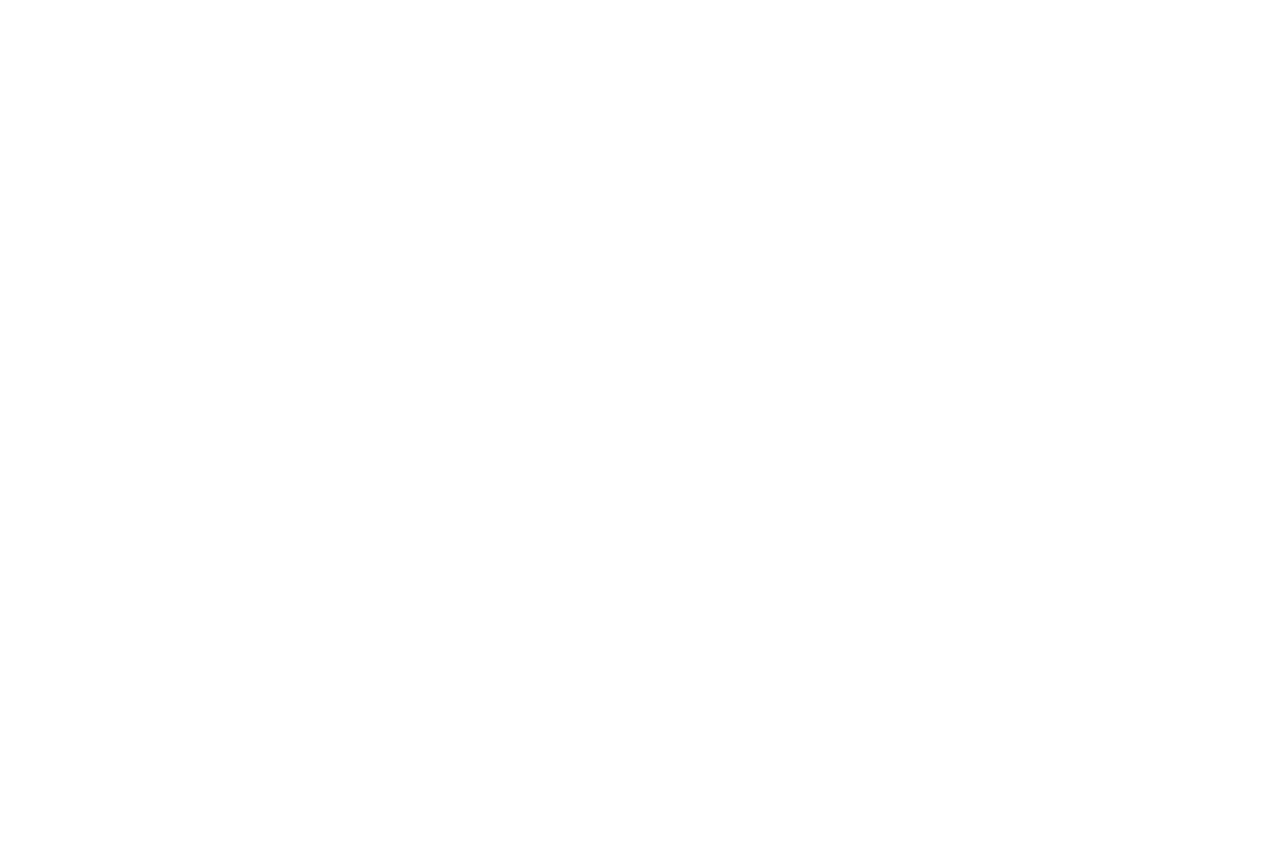
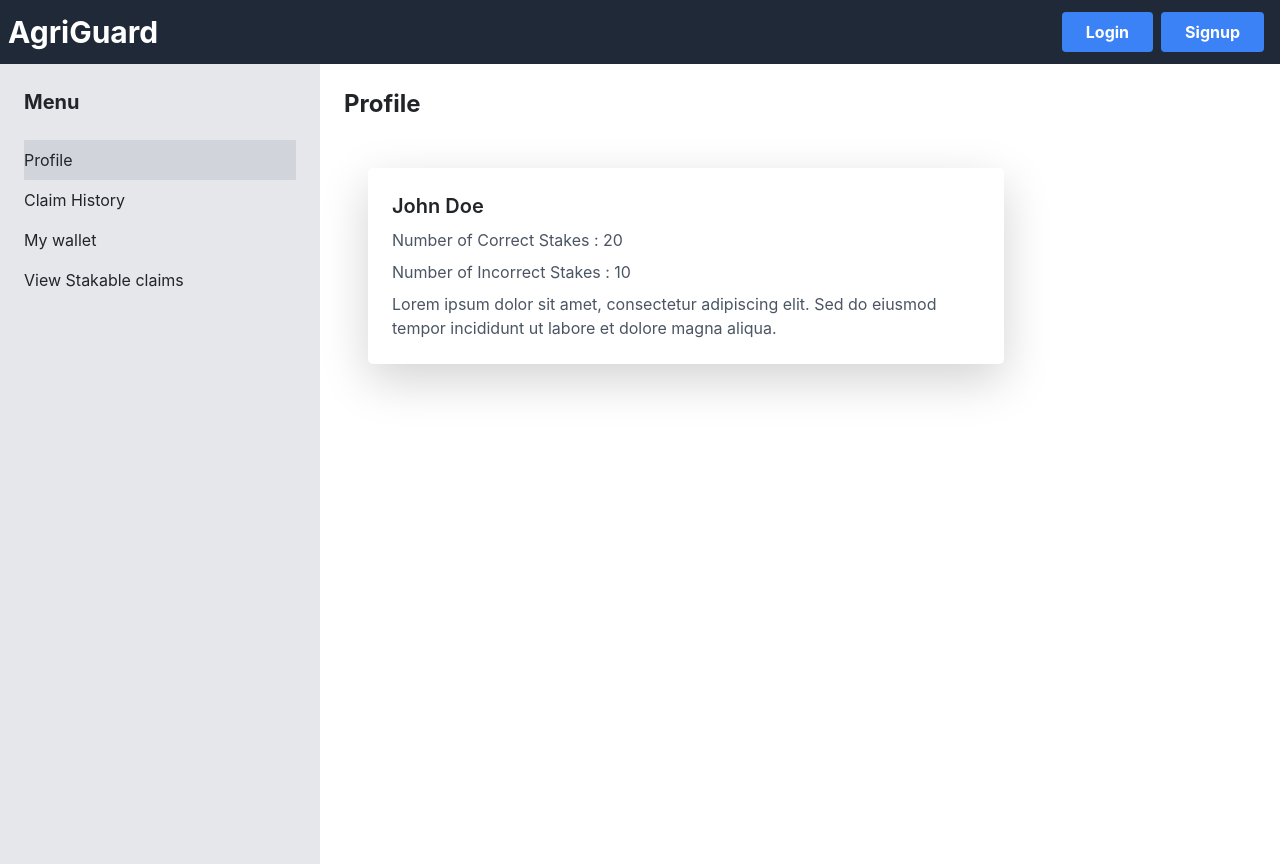
Before and after one commit to srcode03/AgriGuard, a React (Create React App) app in the folder agriguard/: page /validator-profile in a window 1280 px wide. Before the commit this address had no page. Before the commit the page ends 800 px from the top, so only its background shows below. Built offline with nearby package versions, Linux system fonts and the light colour scheme.

Commit message:
implemented validator profilepage

```diff
--- a/agriguard/src/App.js
+++ b/agriguard/src/App.js
@@ -2,6 +2,7 @@ import "./App.css";
 import Login from "./Components/Login";
 import Signup from "./Components/Signup";
 import Home from "./Components/Home";
+import ValidatorProfilePage from "./Components/ValidatorProfilePage";
 import { BrowserRouter as Router, Routes, Route } from "react-router-dom";
 import FarmerProfile from "./Components/FarmerProfile";
 function App() {
@@ -13,6 +14,7 @@ function App() {
           <Route path="/signup" element={<Signup />} />
           <Route path="/login" element={<Login />} />
           <Route path="/farmer_profile" element={<FarmerProfile />} />
+          <Route path="/validator-profile" element={<ValidatorProfilePage />} />
         </Routes>
       </Router>
     </div>
--- a/agriguard/src/Components/Signup.jsx
+++ b/agriguard/src/Components/Signup.jsx
@@ -6,7 +6,9 @@ function Signup() {
     fullName: "",
     email: "",
     password: "",
-    userType: "", // New field for user type
+    userType: "",
+    location: "",
+    phoneNo: "" // New field for user type
   });
 
   const handleChange = (e) => {
--- /dev/null
+++ b/agriguard/src/Components/ValidatorProfilePage.jsx
@@ -0,0 +1,207 @@
+import React, { useState } from "react";
+import Navbar from "./Navbar";
+
+
+const ValidatorClaimHistory = () => {
+    // get claim history of validator from database
+    const history = [
+      { claimid: '1', status: 'accepted' , stakedAmount: '2'},
+      { claimid: '2', status: 'accepted' , stakedAmount: '2'},
+      { claimid: '3', status: 'accepted' , stakedAmount: '1'},
+      { claimid: '4', status: 'rejected' , stakedAmount: '5'}
+    ];
+
+    return (
+      <div>
+        <table className="min-w-full divide-y divide-gray-200">
+          <thead className="bg-gray-50">
+            <tr>
+              <th scope="col" className="text-center px-6 py-3 text-xs font-medium text-gray-500 uppercase tracking-wider">
+                Claim ID
+              </th>
+              <th scope="col" className="px-6 py-3 text-center text-xs font-medium text-gray-500 uppercase tracking-wider">
+                Staked Amount
+              </th>
+              <th scope="col" className="px-6 py-3 text-center text-xs font-medium text-gray-500 uppercase tracking-wider">
+                Status
+              </th>
+            </tr>
+          </thead>
+          <tbody className="bg-white divide-y divide-gray-200">
+            {history.map((h) => (
+              <tr key={h.claimid}>
+                <td className="px-6 py-4 whitespace-nowrap text-center">{h.claimid}</td>
+                <td className="px-6 py-4 whitespace-nowrap text-center">{h.stakedAmount}</td>
+                <td className="px-6 py-4 whitespace-nowrap text-center">{h.status}</td>
+              </tr>
+            ))}
+          </tbody>
+        </table>
+      </div>
+    );
+};
+
+const ValidatorProfile = () => {
+  // Dummy farmer data
+  const validator = {
+    name: "John Doe",
+    numberOfCorrectStakes: '20',
+    numberOfInCorrectStakes: '10',
+    about:
+      "Lorem ipsum dolor sit amet, consectetur adipiscing elit. Sed do eiusmod tempor incididunt ut labore et dolore magna aliqua.",
+  };
+
+  return (
+    <div className="flex">
+      {/* Farmer Profile */}
+      <div className="w-3/4 p-4">
+        {" "}
+        <div className="bg-white rounded-lg shadow-lg p-4">
+          <h3 className="text-xl font-semibold mb-2">{validator.name}</h3>
+          <p className="text-gray-600 mb-2">Number of Correct Stakes : {validator.numberOfCorrectStakes}</p>
+          <p className="text-gray-600 mb-2">Number of Incorrect Stakes : {validator.numberOfInCorrectStakes}</p>
+          {/* <div className="mb-2">
+            <p className="text-gray-600 font-semibold">Crops:</p>
+            <ul className="list-disc ml-4">
+              {validator.crops.map((crop, index) => (
+                <li key={index}>{crop}</li>
+              ))}
+            </ul>
+          </div> */}
+          {/* <div className="mb-2">
+            <p className="text-gray-600 font-semibold">Livestock:</p>
+            <ul className="list-disc ml-4">
+              {farmer.livestock.map((animal, index) => (
+                <li key={index}>{animal}</li>
+              ))}
+            </ul>
+          </div> */}
+          <p className="text-gray-600">{validator.about}</p>
+        </div>
+      </div>
+    </div>
+  );
+};
+
+const ViewStakableClaims = () => {
+    // get list of ongoing claims from
+    const ListOfClaimableStakes = []
+    return (
+        <div>
+          <table className="min-w-full divide-y divide-gray-200">
+            <thead className="bg-gray-50">
+              <tr>
+                <th scope="col" className="text-center px-6 py-3 text-xs font-medium text-gray-500 uppercase tracking-wider">
+                  Farmer Name
+                </th>
+                <th scope="col" className="px-6 py-3 text-center text-xs font-medium text-gray-500 uppercase tracking-wider">
+                  Claim ID
+                </th>
+                <th scope="col" className="px-6 py-3 text-center text-xs font-medium text-gray-500 uppercase tracking-wider">
+                  staked amount by farmer
+                </th>
+                <th scope="col" className="px-6 py-3 text-center text-xs font-medium text-gray-500 uppercase tracking-wider">
+                  Farmer credit rating
+                </th>
+              </tr>
+            </thead>
+            <tbody className="bg-white divide-y divide-gray-200">
+              {ListOfClaimableStakes.map((h) => (
+                <tr key={h.claimid}>
+                  <td className="px-6 py-4 whitespace-nowrap text-center">{h.farmername}</td>
+                  <td className="px-6 py-4 whitespace-nowrap text-center">{h.claimid}</td>
+                  <td className="px-6 py-4 whitespace-nowrap text-center">{h.amountByFarmer}</td>
+                  <td className="px-6 py-4 whitespace-nowrap text-center">{h.credit}</td>
+                </tr>
+              ))}
+            </tbody>
+          </table>
+        </div>
+      );
+}
+
+const ValidatorProfilePage = () => {
+  const sidebarItems = [
+    { id: 1, label: "Profile" },
+    { id: 2, label: "Claim History" },
+    { id: 3, label: "My wallet" },
+    { id: 4, label: "View Stakable claims" },
+  ];
+
+  const [selectedMenuItem, setSelectedMenuItem] = useState(
+    sidebarItems[0]["id"]
+  );
+
+  const handleMenuItemClick = (id) => {
+    setSelectedMenuItem(id);
+  };
+
+  return (
+    <div>
+      <Navbar />
+      <div className="flex h-[100vh]">
+        {/* Sidebar */}
+        <div className="w-1/4 bg-gray-200">
+          <div className="p-4">
+            <h2 className="text-xl font-bold mb-4">Menu</h2>
+            <ul>
+              {sidebarItems.map((item) => (
+                <li key={item.id}>
+                  <button
+                    className={`w-full py-2 text-left focus:outline-none ${
+                      selectedMenuItem === item.id ? "bg-gray-300" : ""
+                    }`}
+                    onClick={() => handleMenuItemClick(item.id)}
+                  >
+                    {item.label}
+                  </button>
+                </li>
+              ))}
+            </ul>
+          </div>
+        </div>
+
+        {/* Content */}
+        <div className="flex-1 p-4">
+          {selectedMenuItem !== null && (
+            <div>
+              <h2 className="text-2xl font-bold mb-4">
+                {
+                  sidebarItems.find((item) => item.id === selectedMenuItem)
+                    .label
+                }
+              </h2>
+              {/* Display respective details based on selected menu item */}
+              {selectedMenuItem === 1 && (
+                <div>
+                  {/* Profile Details */}
+                  <ValidatorProfile />
+                </div>
+              )}
+              {selectedMenuItem === 2 && (
+                <div>
+                  {/* Settings Details */}
+                  <ValidatorClaimHistory />
+                </div>
+              )}
+              {selectedMenuItem === 3 && (
+                <div>
+                  {/* Messages Details */}
+                  <p>Messages details go here...</p>
+                </div>
+              )}
+              {selectedMenuItem === 4 && (
+                <div>
+                  {/* Messages Details */}
+                  <ViewStakableClaims />
+                </div>
+              )}
+            </div>
+          )}
+        </div>
+      </div>
+    </div>
+  );
+};
+
+export default ValidatorProfilePage;
--- a/agriguard/src/FarmerProfile.css
+++ b/agriguard/src/FarmerProfile.css
@@ -1,5 +1,3 @@
-/* Profile.css */
-
 .profile-container {
     max-width: 800px;
     margin: 20px auto;
```
Also changed, not shown: 1 other file (tests, documents, lock files or other folders).
